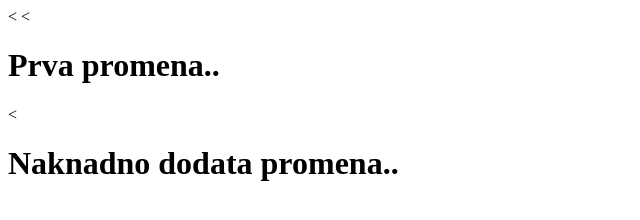
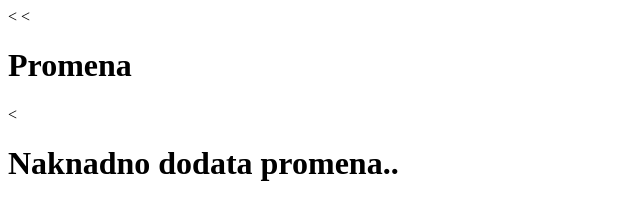
Before and after one commit to vace5/OpenProject, a plain HTML site: page index.html in a window 1280 px wide. Shown: the whole page, without its empty margins (0-640 px from the left). Drawn offline with Linux system fonts and the light colour scheme.

Commit message:
Last change

```diff
--- a/index.html
+++ b/index.html
@@ -5,7 +5,7 @@
     <title>Open Project</title>
   </head>
   <body>
-    <<h1>Prva promena..</h1>
+    <<h1>Promena</h1>
    <<h1>Naknadno dodata promena..</h1>
   </body>
 </html>
```
Also changed, not shown: test.txt (added).
